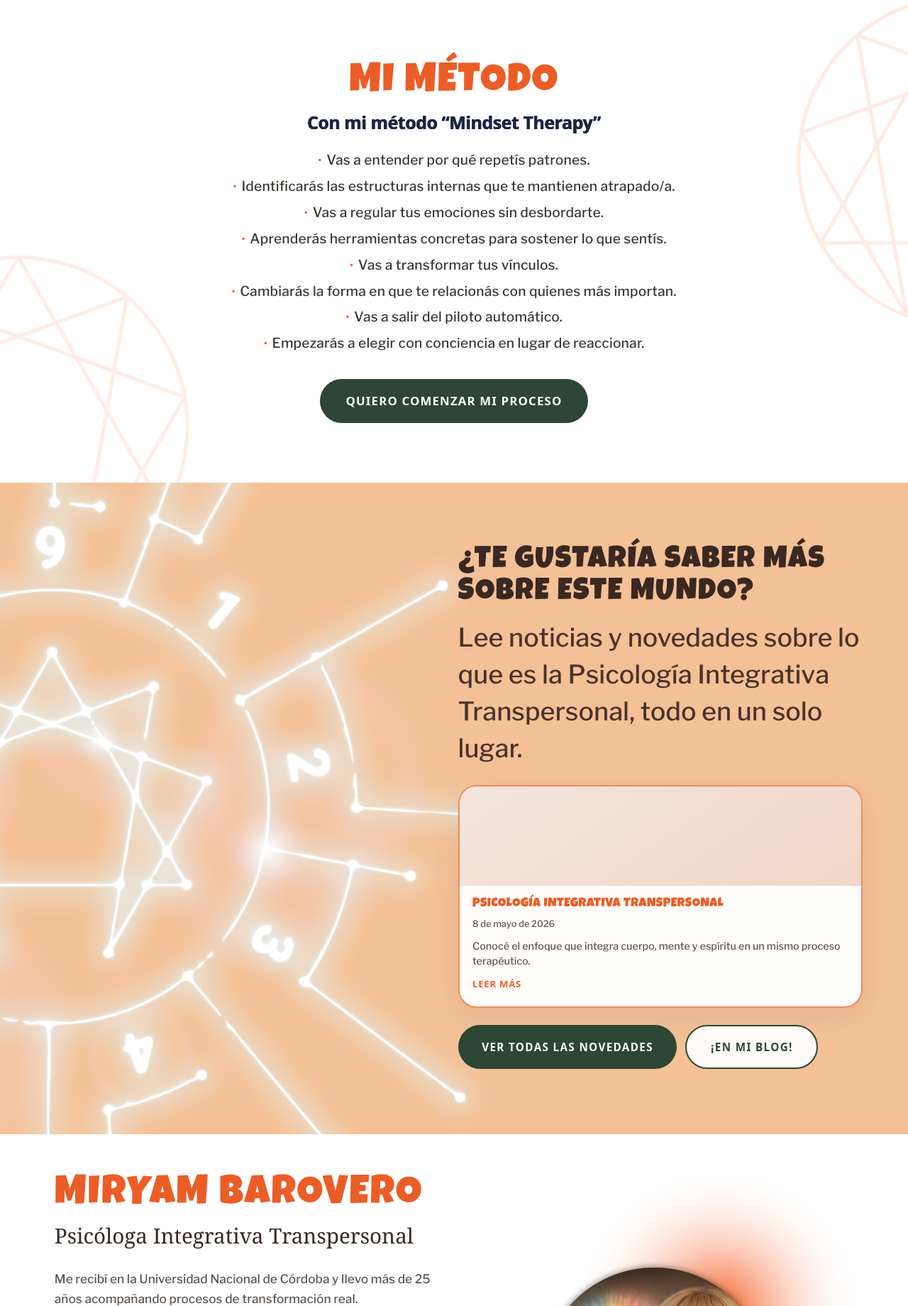
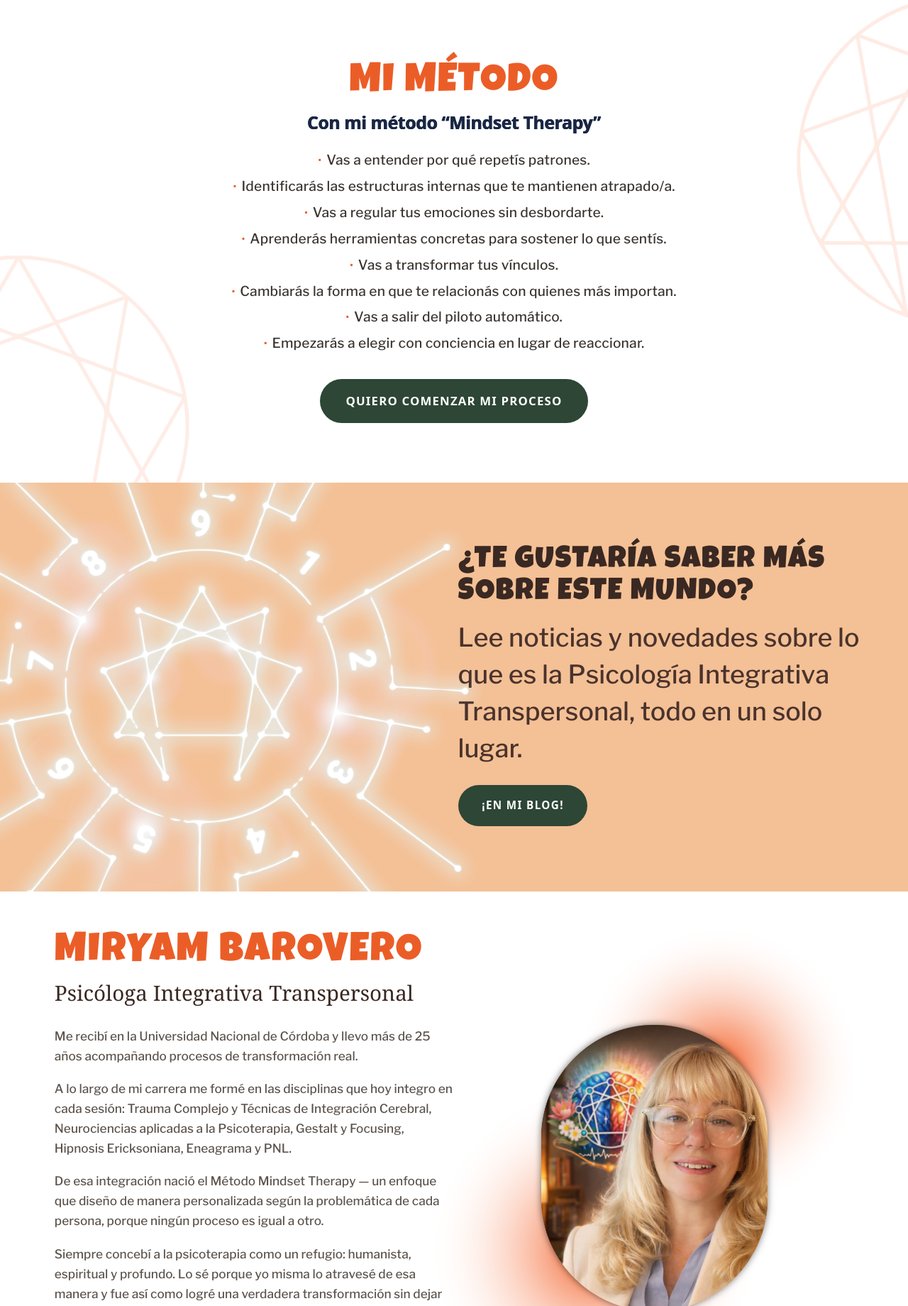
Before and after one commit to stork-tech-dev/miryam-barovero, a Django app: page / in a window 1280 px wide. Shown: the part 875-2715 px from the top of the page at 71% size. Run offline with Django 4.2, Linux system fonts and the light colour scheme; data that the repository does not hold is empty; some libraries are stand-ins or nearby versions; some web fonts are replaced.

Commit message:
ajuste seccion inicio

```diff
--- a/static_assets/css/styles.css
+++ b/static_assets/css/styles.css
@@ -3816,78 +3816,3 @@ a {
   text-align: center;
   color: var(--color-text-muted);
 }
-
-/* Home: tarjetas en sección blog CTA */
-.home-novedades-grid {
-  display: grid;
-  grid-template-columns: repeat(auto-fit, minmax(260px, 1fr));
-  gap: 1.25rem;
-  margin: 1.5rem 0;
-  text-align: left;
-}
-
-.home-novedad-card {
-  overflow: hidden;
-  border-radius: 26px;
-  background: rgba(255, 255, 255, 0.95);
-  border: 2px solid rgba(var(--color-orange-rgb), 0.72);
-  box-shadow: var(--shadow-soft);
-}
-
-.home-novedad-card__image {
-  height: 140px;
-  background-size: cover;
-  background-position: center;
-}
-
-.home-novedad-card__image--placeholder {
-  background: linear-gradient(145deg, var(--color-peach) 0%, var(--color-peach-deep) 100%);
-}
-
-.home-novedad-card__body {
-  padding: 1rem 1.15rem 1.15rem;
-}
-
-.home-novedad-card__body h3 {
-  margin: 0 0 0.35rem;
-  font-family: var(--font-display);
-  font-size: clamp(0.95rem, 1.8vw, 1.1rem);
-  font-weight: 400;
-  letter-spacing: 0.03em;
-  text-transform: uppercase;
-  color: #eb5d27;
-  line-height: 1.12;
-}
-
-.home-novedad-card__body time {
-  font-size: 0.8rem;
-  color: var(--color-text-muted);
-}
-
-.home-novedad-card__body p {
-  margin: 0.5rem 0;
-  font-size: 0.9rem;
-  line-height: 1.5;
-  color: var(--color-text-muted);
-}
-
-.home-novedad-card__body a {
-  font-weight: 700;
-  font-size: 0.82rem;
-  letter-spacing: 0.06em;
-  text-transform: uppercase;
-  text-decoration: none;
-  color: var(--color-nav-link-hover);
-}
-
-.section-blog-cta__actions {
-  display: flex;
-  flex-wrap: wrap;
-  gap: 0.75rem;
-  justify-content: flex-start;
-  margin-top: 0.5rem;
-}
-
-.section-blog-cta__actions .btn-pill--outline {
-  background: rgba(255, 255, 255, 0.92);
-}
--- a/templates/web/home.html
+++ b/templates/web/home.html
@@ -38,34 +38,12 @@
   </div>
 </section>
 
-<section class="section-blog-cta" id="novedades" aria-labelledby="titulo-blog-cta">
+<section class="section-blog-cta" aria-labelledby="titulo-blog-cta">
   <div class="section-blog-cta__bg" aria-hidden="true"></div>
   <div class="section-blog-cta__inner">
     <h2 id="titulo-blog-cta">¿Te gustaría saber más sobre este mundo?</h2>
     <p>Lee noticias y novedades sobre lo que es la Psicología Integrativa Transpersonal, todo en un solo lugar.</p>
-    {% if home_news %}
-    <div class="home-novedades-grid">
-      {% for item in home_news %}
-      <article class="home-novedad-card">
-        {% if item.image_url %}
-        <div class="home-novedad-card__image" style="background-image: url('{{ item.image_url }}');"></div>
-        {% else %}
-        <div class="home-novedad-card__image home-novedad-card__image--placeholder"></div>
-        {% endif %}
-        <div class="home-novedad-card__body">
-          <h3>{{ item.title }}</h3>
-          <time datetime="{{ item.date|date:'Y-m-d' }}">{{ item.date|date:"j \\d\\e F \\d\\e Y" }}</time>
-          <p>{{ item.excerpt|truncatewords:24 }}</p>
-          <a href="{% url 'web:news_detail' item.slug %}">Leer más</a>
-        </div>
-      </article>
-      {% endfor %}
-    </div>
-    {% endif %}
-    <div class="section-blog-cta__actions">
-      <a class="btn-pill" href="{% url 'web:news_list' %}">Ver todas las novedades</a>
-      <a class="btn-pill btn-pill--outline" href="{{ url_blog }}" target="_blank" rel="noopener noreferrer">¡En mi blog!</a>
-    </div>
+    <a class="btn-pill" href="{{ url_blog }}" target="_blank" rel="noopener noreferrer">¡En mi blog!</a>
   </div>
 </section>
 
--- a/web/views.py
+++ b/web/views.py
@@ -45,12 +45,8 @@ class HomeView(TemplateView):
     template_name = "web/home.html"
 
     def get_context_data(self, **kwargs):
-        from web.news_views import get_news
-
         ctx = super().get_context_data(**kwargs)
         ctx["nav_section"] = "inicio"
-        news = get_news()
-        ctx["home_news"] = [item for item in news if item.get("show_on_home", True)][:3]
         return ctx
 
 
```
